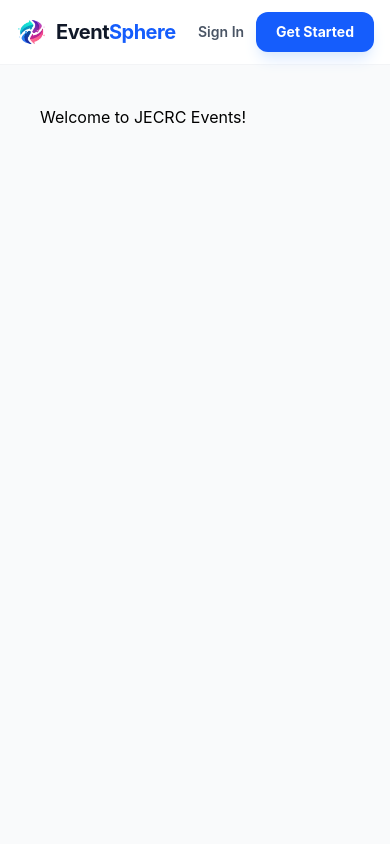
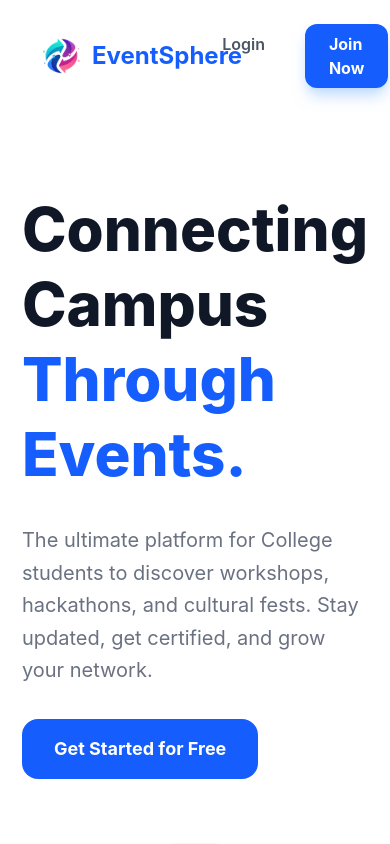
Before and after one commit to junaid2210/event-management-platform, a React (Vite) app in the folder frontend/: page / in a window 390 px wide. Shown: the top 844 px of the page. Built offline with nearby package versions, Linux system fonts and the light colour scheme; no server answers.

Commit message:
added Landing Page and Home Page with EventCard

```diff
--- a/frontend/src/App.jsx
+++ b/frontend/src/App.jsx
@@ -4,21 +4,30 @@ import {Routes, Route, useLocation} from 'react-router-dom';
 import Login from './pages/Login';
 import Register from './pages/Register';
 import GuestRoute from './components/GuestRoute';
+import Home from './pages/Home';
+import Landing from './pages/Landing';
+import { useContext } from 'react';
+import { AuthContext } from './context/AuthContext';
 
-const TempHome = () => <div className="p-10">Welcome to JECRC Events!</div>;
 
 function App() {
+  const { user, loading } = useContext(AuthContext);
+
   const location = useLocation();
 
-  const authPaths = ['/login','/register'];
-  const showNavbar = !authPaths.includes(location.pathname);
+  if (loading) return <div className="h-screen flex items-center justify-center">Loading EventSphere...</div>;
+
+  const isAuthPage = ['/login', '/register'].includes(location.pathname);
+  const isLandingPage = location.pathname === '/' && !user;
+
+  const showNavbar = !isAuthPage && !isLandingPage;
 
   return (
     <div className="min-h-screen bg-gray-50">
       {showNavbar && <Navbar/>}
       <main>
         <Routes>
-          <Route path="/" element={<TempHome />} />
+          <Route path="/" element={user ? <Home /> : <Landing />} />
           <Route path="/login" element={
             <GuestRoute>
               <Login />
--- /dev/null
+++ b/frontend/src/components/EventCard.jsx
@@ -0,0 +1,38 @@
+const EventCard = ({ event }) => {
+  return (
+    <div className="bg-white rounded-2xl shadow-sm border border-gray-100 overflow-hidden hover:shadow-md transition-shadow group">
+      {/* Event Image Placeholder */}
+      <div className="h-48 bg-blue-100 relative">
+        <img
+          src={event.image || 'https://placehold.co/600x400?text=Image'}
+          alt={event.title}
+          className="w-full h-full object-cover"
+        />
+        <div className="absolute top-4 right-4 bg-white/90 backdrop-blur-sm px-3 py-1 rounded-full text-xs font-bold text-blue-600">
+          {event.category || 'Workshop'}
+        </div>
+      </div>
+
+      <div className="p-5">
+        <h3 className="text-xl font-bold text-gray-800 mb-2 group-hover:text-blue-600 transition-colors">
+          {event.title}
+        </h3>
+        <p className="text-gray-500 text-sm line-clamp-2 mb-4">
+          {event.description}
+        </p>
+
+        <div className="flex items-center justify-between mt-auto">
+          <div className="text-sm">
+            <p className="font-semibold text-gray-700">{new Date(event.date).toLocaleDateString()}</p>
+            <p className="text-gray-400">{event.location}</p>
+          </div>
+          <button className="bg-blue-50 text-blue-600 px-4 py-2 rounded-lg font-bold text-sm hover:bg-blue-600 hover:text-white transition-colors">
+            View Details
+          </button>
+        </div>
+      </div>
+    </div>
+  );
+};
+
+export default EventCard;
--- /dev/null
+++ b/frontend/src/pages/Home.jsx
@@ -0,0 +1,73 @@
+import { useState, useEffect, useContext } from "react";
+import { AuthContext } from "../context/AuthContext";
+import api from '../api/axios';
+import EventCard from "../components/EventCard";
+
+const Home = () => {
+    const { user } = useContext(AuthContext);
+    const [events, setEvents] = useState([]);
+    const [loading, setLoading] = useState(true);
+
+    useEffect(() => {
+      console.log("useEffect triggered. Current user state:", user);
+        const fetchEvents = async () => {
+            try {
+            const response = await api.get('/events');
+            console.log("Full Events Response:", response);
+            setEvents(response.data.events || []);
+        } catch(err){
+            console.error('Error fetching events', err);
+        } finally {
+            setLoading(false);
+        }
+        };
+
+        if(user?.collegeId) fetchEvents();
+    }, [user]);
+
+return (
+    <div className="min-h-screen bg-gray-50">
+      {/* Hero Section */}
+      <div className="bg-blue-600 py-16 px-6 text-center text-white">
+        <h1 className="text-4xl md:text-5xl font-bold mb-4">
+          What's happening at {user?.collegeId?.toUpperCase()}?
+        </h1>
+        <p className="text-blue-100 text-lg">
+          Discover workshops, fests, and hackathons near you.
+        </p>
+      </div>
+
+      {/* Events Grid */}
+      <div className="max-w-7xl mx-auto px-6 py-12">
+        <div className="flex justify-between items-center mb-8">
+          <h2 className="text-2xl font-bold text-gray-800">Upcoming Events</h2>
+          <div className="flex gap-2">
+             {/* Filter buttons could go here later */}
+             <span className="text-sm text-gray-500">Showing events for {user?.collegeId}</span>
+          </div>
+        </div>
+
+        {loading ? (
+          <div className="grid grid-cols-1 md:grid-cols-2 lg:grid-cols-3 gap-8">
+            {[1, 2, 3].map(n => <div key={n} className="h-80 bg-gray-200 animate-pulse rounded-2xl"></div>)}
+          </div>
+        ) : events.length > 0 ? (
+          <div className="grid grid-cols-1 md:grid-cols-2 lg:grid-cols-3 gap-8">
+            {events.map(event => (
+              <EventCard key={event._id} event={event} />
+            ))}
+          </div>
+        ) : (
+          <div className="text-center py-20 bg-white rounded-3xl border-2 border-dashed border-gray-200">
+            <h3 className="text-xl font-medium text-gray-400">No events found for your college yet.</h3>
+            {user?.role === 'organizer' && (
+              <button className="mt-4 text-blue-600 font-bold">Host the first event!</button>
+            )}
+          </div>
+        )}
+      </div>
+    </div>
+  );
+};
+
+export default Home;
--- /dev/null
+++ b/frontend/src/pages/Landing.jsx
@@ -0,0 +1,50 @@
+import { Link } from 'react-router-dom';
+
+const Landing = () => {
+  return (
+    <div className="min-h-screen bg-white">
+      {/* Hero Section */}
+      <nav className="flex justify-between items-center px-10 py-6">
+        <div className="flex items-center gap-2">
+          <img src="/image (1).png" alt="Logo" className="w-11 h-10 rounded-lg" />
+          <span className="text-2xl font-bold text-blue-600">EventSphere</span>
+        </div>
+        <div className="flex gap-4">
+          <Link to="/login" className="px-6 py-2 text-gray-600 font-semibold">Login</Link>
+          <Link to="/register" className="px-6 py-2 bg-blue-600 text-white rounded-xl font-bold shadow-lg shadow-blue-200 hover:bg-blue-700 transition-all">
+            Join Now
+          </Link>
+        </div>
+      </nav>
+
+      <main className="max-w-7xl mx-auto px-10 py-20 flex flex-col lg:flex-row items-center gap-16">
+        <div className="lg:w-1/2 space-y-8">
+          <h1 className="text-6xl font-extrabold text-gray-900 leading-tight">
+            Connecting Campus <br />
+            <span className="text-blue-600">Through Events.</span>
+          </h1>
+          <p className="text-xl text-gray-500 leading-relaxed">
+            The ultimate platform for College students to discover workshops,
+            hackathons, and cultural fests. Stay updated, get certified, and grow your network.
+          </p>
+          <div className="flex gap-4">
+            <Link to="/register" className="px-8 py-4 bg-blue-600 text-white rounded-2xl font-bold text-lg hover:scale-105 transition-transform">
+              Get Started for Free
+            </Link>
+          </div>
+        </div>
+
+        <div className="lg:w-1/2 bg-blue-50 rounded-[40px] p-8">
+           {/* You can put a nice illustration or screenshot of your app cards here */}
+           <div className="bg-white rounded-2xl shadow-xl p-6 transform rotate-3">
+              <div className="h-40 bg-blue-100 rounded-xl mb-4 animate-pulse"></div>
+              <div className="h-6 w-3/4 bg-gray-200 rounded mb-2"></div>
+              <div className="h-4 w-1/2 bg-gray-100 rounded"></div>
+           </div>
+        </div>
+      </main>
+    </div>
+  );
+};
+
+export default Landing;
```
